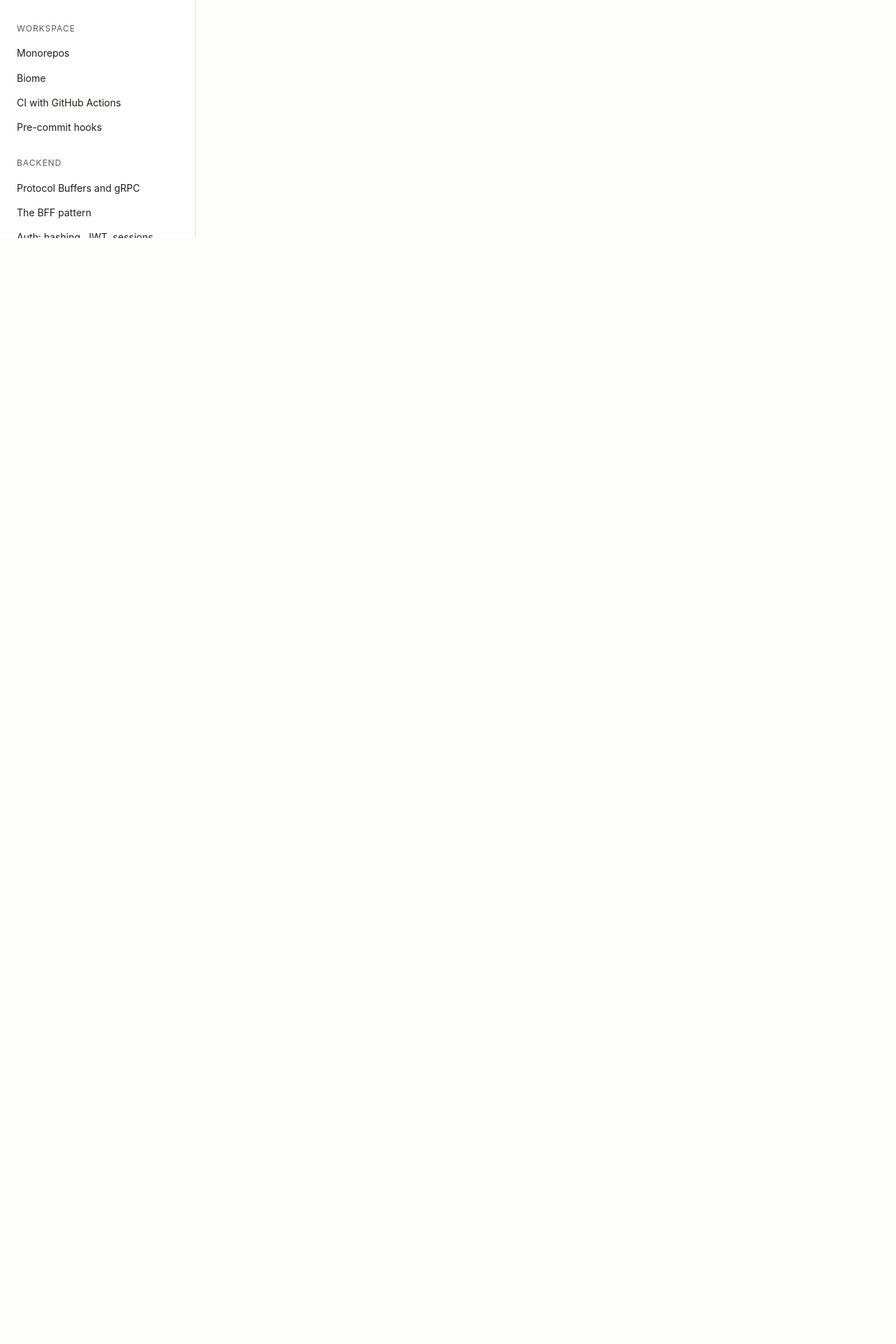
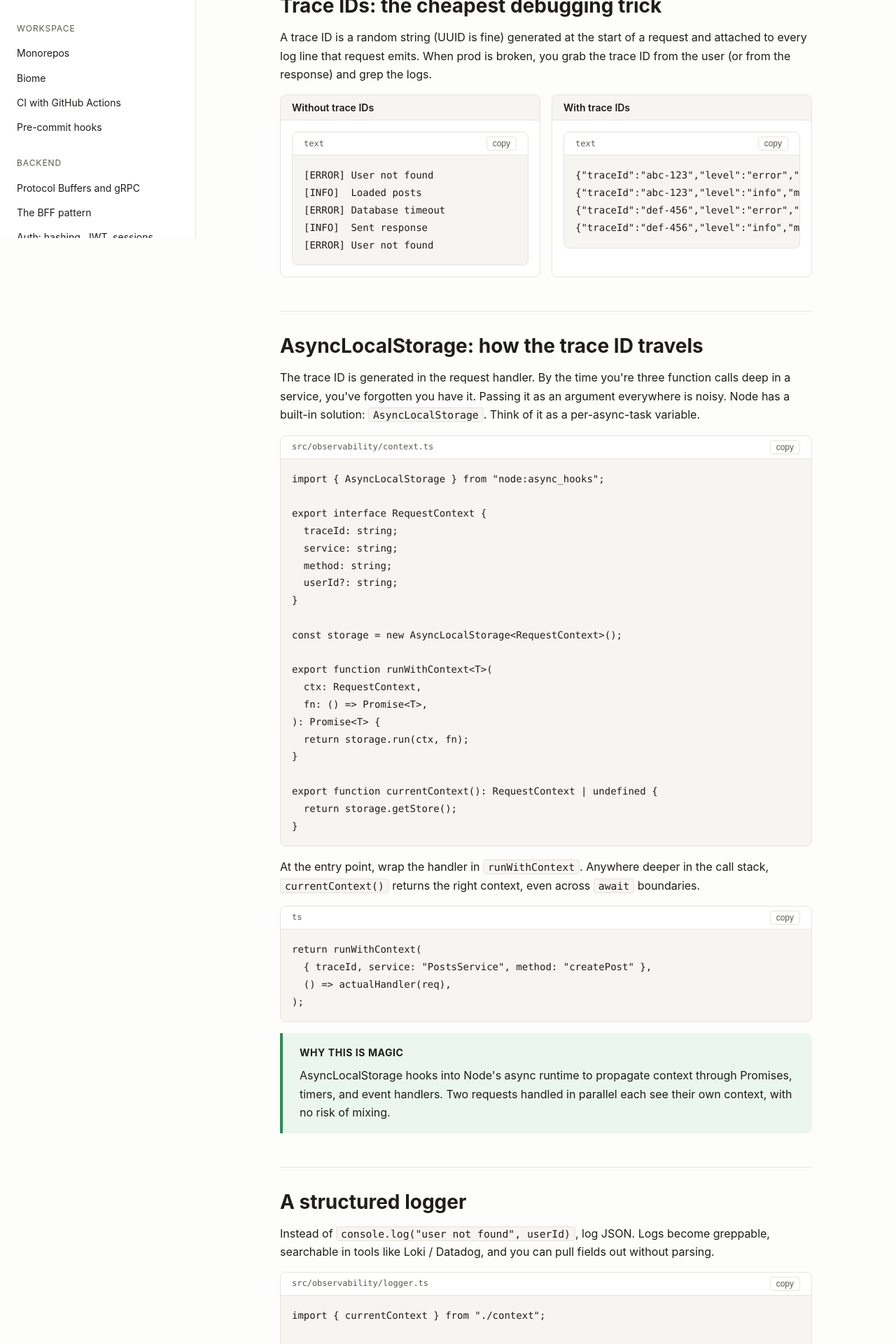
Before and after one commit to edriso/modern-fullstack-by-example, a React (Vite) app: page /observability in a window 1280 px wide. Shown: the part 460-2380 px from the top of the page at 70% size. Before the commit the page ends 800 px from the top, so only its background shows below. Built offline with nearby package versions, Linux system fonts and the light colour scheme.

Commit message:
docs: observability page

```diff
--- a/src/routes/observability.tsx
+++ b/src/routes/observability.tsx
@@ -1,5 +1,7 @@
 import { createFileRoute } from "@tanstack/react-router";
-import { Stub } from "../components/Stub";
+import { Callout } from "../components/Callout";
+import { CodeBlock } from "../components/CodeBlock";
+import { Compare } from "../components/Compare";
 import { TopicLayout } from "../components/TopicLayout";
 
 export const Route = createFileRoute("/observability")({
@@ -12,9 +14,223 @@
 			slug="/observability"
 			group="Backend"
 			title="Observability"
-			tagline="Trace IDs, AsyncLocalStorage, and structured JSON logs."
+			tagline="Trace IDs, AsyncLocalStorage, and structured logs. The minimum viable plumbing for debugging production."
 		>
-			<Stub what="Observability" />
+			<p>
+				Observability is the umbrella term for logs, metrics, and traces: the things
+				that let you understand what your service is doing without attaching a
+				debugger. The minimum every service should have:
+			</p>
+			<ol>
+				<li><strong>A trace ID per request</strong> that flows through every log line.</li>
+				<li><strong>Structured (JSON) logs</strong> so you can grep by field.</li>
+				<li><strong>Latency per endpoint</strong> so you can spot slow paths.</li>
+			</ol>
+
+			<h2>Trace IDs: the cheapest debugging trick</h2>
+			<p>
+				A trace ID is a random string (UUID is fine) generated at the start of a
+				request and attached to every log line that request emits. When prod is
+				broken, you grab the trace ID from the user (or from the response) and grep
+				the logs.
+			</p>
+
+			<Compare
+				left={{
+					title: "Without trace IDs",
+					body: (
+						<CodeBlock lang="text">{`[ERROR] User not found
+[INFO]  Loaded posts
+[ERROR] Database timeout
+[INFO]  Sent response
+[ERROR] User not found`}</CodeBlock>
+					),
+				}}
+				right={{
+					title: "With trace IDs",
+					body: (
+						<CodeBlock lang="text">{`{"traceId":"abc-123","level":"error","msg":"User not found","user":"alice"}
+{"traceId":"abc-123","level":"info","msg":"Sent response","durationMs":312}
+{"traceId":"def-456","level":"error","msg":"Database timeout"}
+{"traceId":"def-456","level":"info","msg":"Sent response","durationMs":3010}`}</CodeBlock>
+					),
+				}}
+			/>
+
+			<h2>AsyncLocalStorage: how the trace ID travels</h2>
+			<p>
+				The trace ID is generated in the request handler. By the time you're three
+				function calls deep in a service, you've forgotten you have it. Passing it as
+				an argument everywhere is noisy. Node has a built-in solution:{" "}
+				<code>AsyncLocalStorage</code>. Think of it as a per-async-task variable.
+			</p>
+			<CodeBlock lang="ts" filename="src/observability/context.ts">{`import { AsyncLocalStorage } from "node:async_hooks";
+
+export interface RequestContext {
+  traceId: string;
+  service: string;
+  method: string;
+  userId?: string;
+}
+
+const storage = new AsyncLocalStorage<RequestContext>();
+
+export function runWithContext<T>(
+  ctx: RequestContext,
+  fn: () => Promise<T>,
+): Promise<T> {
+  return storage.run(ctx, fn);
+}
+
+export function currentContext(): RequestContext | undefined {
+  return storage.getStore();
+}`}</CodeBlock>
+			<p>
+				At the entry point, wrap the handler in <code>runWithContext</code>. Anywhere
+				deeper in the call stack, <code>currentContext()</code> returns the right
+				context, even across <code>await</code> boundaries.
+			</p>
+			<CodeBlock lang="ts">{`return runWithContext(
+  { traceId, service: "PostsService", method: "createPost" },
+  () => actualHandler(req),
+);`}</CodeBlock>
+
+			<Callout kind="tip" title="Why this is magic">
+				<p>
+					AsyncLocalStorage hooks into Node's async runtime to propagate context
+					through Promises, timers, and event handlers. Two requests handled in
+					parallel each see their own context, with no risk of mixing.
+				</p>
+			</Callout>
+
+			<h2>A structured logger</h2>
+			<p>
+				Instead of <code>console.log("user not found", userId)</code>, log JSON. Logs
+				become greppable, searchable in tools like Loki / Datadog, and you can pull
+				fields out without parsing.
+			</p>
+			<CodeBlock lang="ts" filename="src/observability/logger.ts">{`import { currentContext } from "./context";
+
+type Level = "debug" | "info" | "warn" | "error";
+
+function emit(level: Level, fields: Record<string, unknown>) {
+  const ctx = currentContext();
+  const line = {
+    level,
+    ts: new Date().toISOString(),
+    traceId: ctx?.traceId,
+    service: ctx?.service,
+    method: ctx?.method,
+    userId: ctx?.userId,
+    ...fields,
+  };
+  // Pipe to stdout. The log shipper picks it up.
+  console.log(JSON.stringify(line));
+}
+
+export const log = {
+  info:  (f: Record<string, unknown>) => emit("info",  f),
+  warn:  (f: Record<string, unknown>) => emit("warn",  f),
+  error: (f: Record<string, unknown>) => emit("error", f),
+};`}</CodeBlock>
+
+			<p>The call site stays small:</p>
+			<CodeBlock lang="ts">{`log.info({ event: "user.created", userId });
+log.warn({ event: "request.fail", durationMs, errCode: "NOT_FOUND" });`}</CodeBlock>
+
+			<h2>Returning the trace ID to the client</h2>
+			<p>
+				If the user reports a bug, you want the trace ID in their request. Two ways:
+			</p>
+			<ul>
+				<li>
+					<strong>Response trailer / header</strong>: gRPC trailers, HTTP
+					{" "}
+					<code>x-trace-id</code> header. The client logs them with the request.
+				</li>
+				<li>
+					<strong>Inside error responses</strong>: when the request fails, the trace
+					ID goes in the error metadata.
+				</li>
+			</ul>
+			<p>
+				Pair this with <em>inbound</em> trace IDs: if the request already carries an
+				{" "}
+				<code>x-trace-id</code> header (e.g. from a BFF that started it), reuse it
+				instead of generating a new one. Now one ID covers BFF + API + database, and
+				you can correlate the whole chain.
+			</p>
+
+			<h2>The handler wrapper, fully assembled</h2>
+			<CodeBlock lang="ts">{`export function withHandler<Req, Res>(
+  service: string,
+  method: string,
+  fn: (req: Req) => Promise<Res>,
+) {
+  return async (req: Req, ctx?: ServerCallContext) => {
+    const inbound = ctx?.headers?.["x-trace-id"];
+    const traceId = (typeof inbound === "string" && inbound) || randomUUID();
+
+    if (ctx) {
+      ctx.trailers = { ...ctx.trailers, "x-trace-id": traceId };
+    }
+
+    return runWithContext({ traceId, service, method }, async () => {
+      const start = Date.now();
+      log.info({ event: "request.start" });
+      try {
+        const result = await fn(req);
+        log.info({ event: "request.ok", durationMs: Date.now() - start });
+        return result;
+      } catch (err) {
+        log.warn({
+          event: "request.fail",
+          durationMs: Date.now() - start,
+          errCode: err instanceof DomainError ? err.code : "INTERNAL",
+          errMessage: err instanceof Error ? err.message : String(err),
+        });
+        throw toRpcError(err, traceId);
+      }
+    });
+  };
+}`}</CodeBlock>
+
+			<h2>What about metrics?</h2>
+			<p>
+				Once your logs include <code>durationMs</code> and <code>errCode</code>, you
+				already have the building blocks for metrics. Tools like Prometheus pull
+				numbers from a <code>/metrics</code> endpoint. The simplest "real" metric to
+				add: a histogram of <code>durationMs</code> per <code>(service, method)</code>.
+				That gives you p50/p95/p99 dashboards almost for free.
+			</p>
+
+			<h2>Common interview questions</h2>
+			<ul>
+				<li>
+					<strong>Why a structured logger over <code>console.log</code>?</strong>{" "}
+					Greppable JSON, machine-parseable, easy to ship to a backend. Pulling
+					{" "}
+					<code>userId</code> or <code>errCode</code> across millions of lines becomes
+					a query, not a regex.
+				</li>
+				<li>
+					<strong>What is <code>AsyncLocalStorage</code> for?</strong> Carrying
+					per-request context (trace ID, user ID) through async calls without passing
+					it as a parameter at every level. Hooked into Node's async runtime so it
+					works across <code>await</code> boundaries.
+				</li>
+				<li>
+					<strong>Why echo the trace ID in the response?</strong> So the client can
+					log it. When a user reports a problem, you ask for the trace ID and grep
+					the logs. Without it, you're guessing.
+				</li>
+				<li>
+					<strong>What's a span vs a trace?</strong> A trace is the whole story of one
+					request across all services. A span is one segment of it (one service, one
+					database call). Real distributed tracing tools (OpenTelemetry, Jaeger,
+					Honeycomb) build on these terms.
+				</li>
+			</ul>
 		</TopicLayout>
 	);
 }
```
